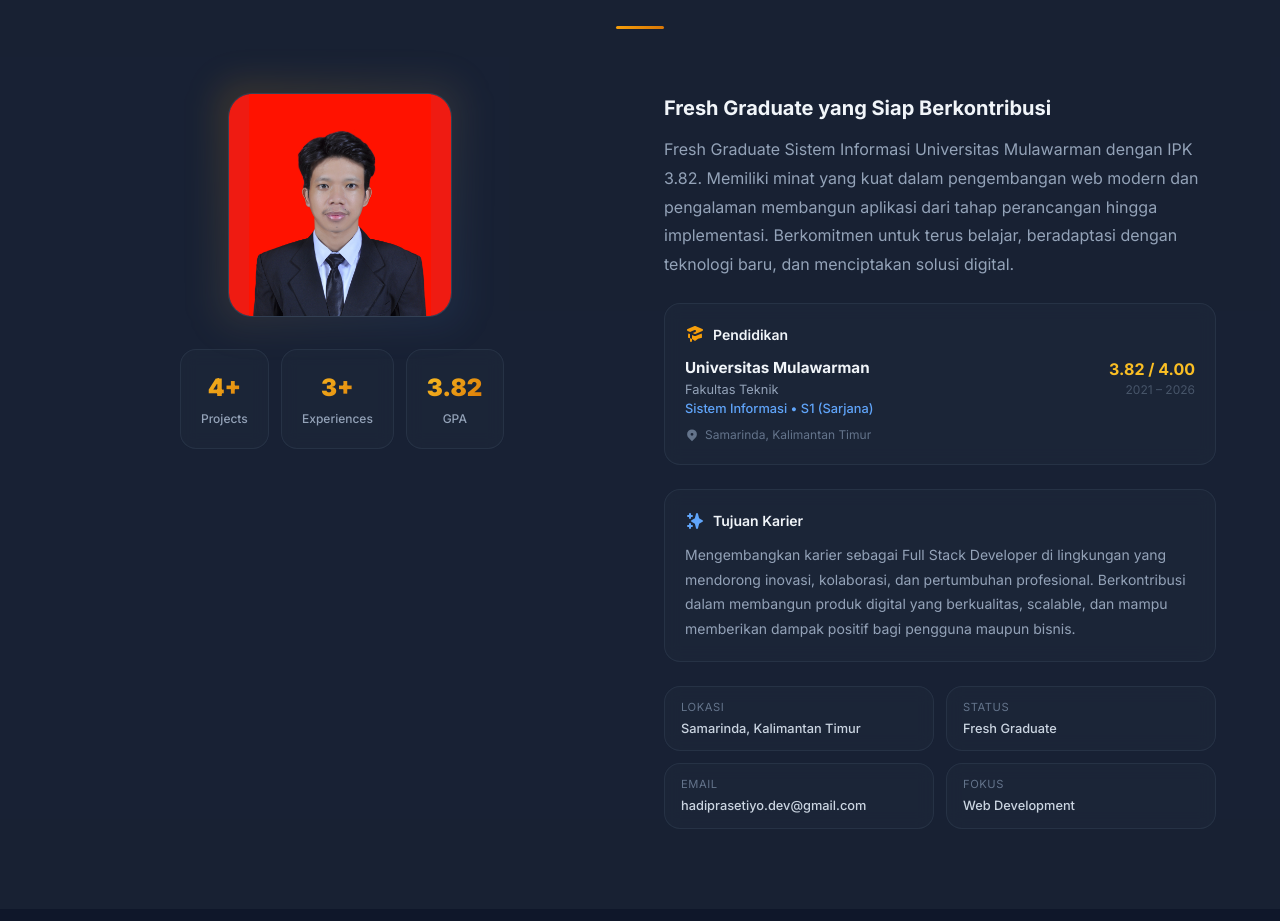
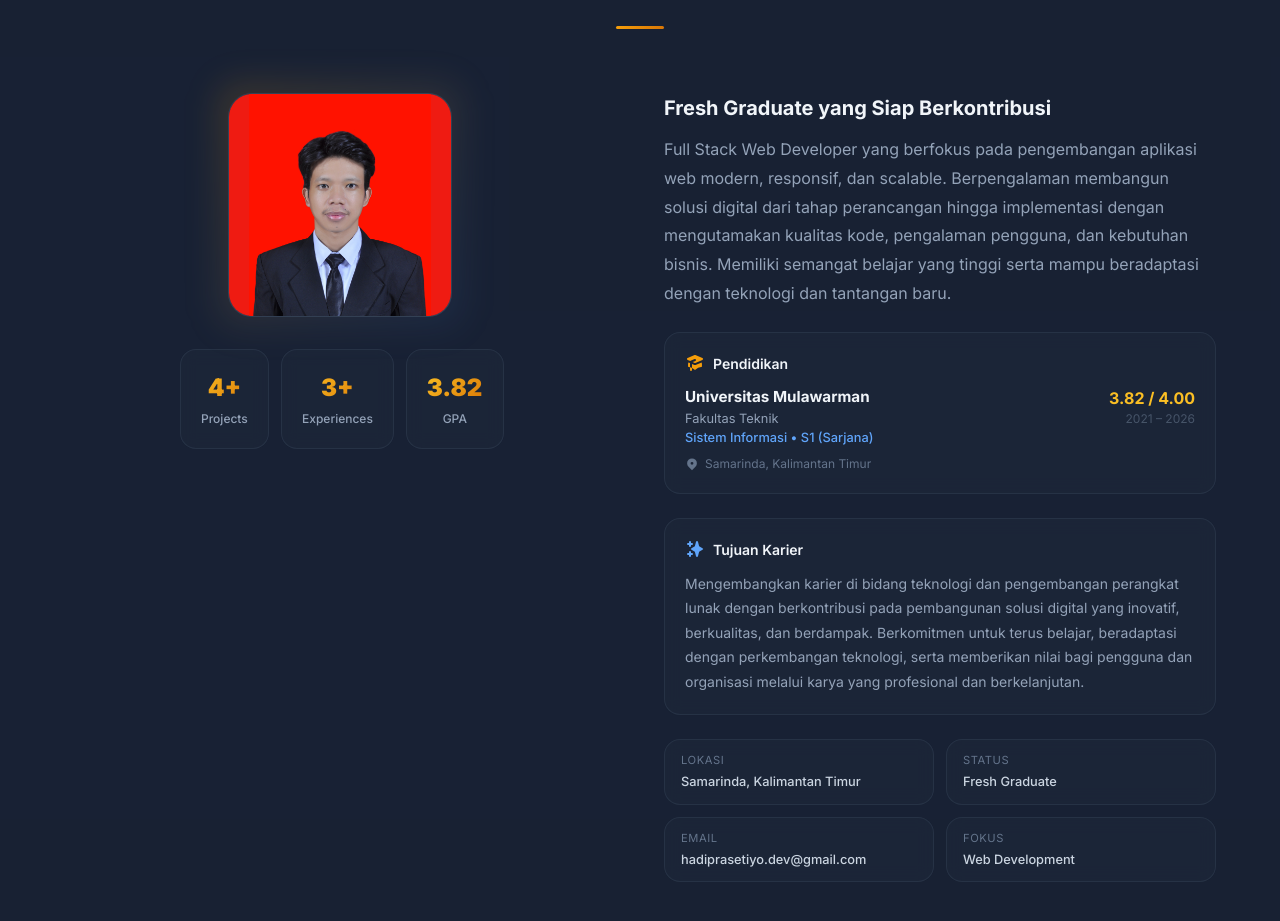
Before and after one commit to hadiprasetiyo/portfolio-v2, a React (Vite) app: page / in a window 1280 px wide. Shown: the part 960-1881 px from the top of the page. Built offline with nearby package versions, Linux system fonts and the light colour scheme.

Commit message:
docs: refine description and career goal

```diff
--- a/src/constants/index.js
+++ b/src/constants/index.js
@@ -22,9 +22,9 @@ export const personalInfo = {
   description:
     'Full Stack Web Developer yang berfokus pada pengembangan aplikasi web modern dan responsif. Berpengalaman menggunakan Laravel, PHP, dan MySQL serta terbiasa bekerja secara terstruktur dan kolaboratif.',
   shortBio:
-    'Fresh Graduate Sistem Informasi Universitas Mulawarman dengan IPK 3.82. Memiliki minat yang kuat dalam pengembangan web modern dan pengalaman membangun aplikasi dari tahap perancangan hingga implementasi. Berkomitmen untuk terus belajar, beradaptasi dengan teknologi baru, dan menciptakan solusi digital.',
+    'Full Stack Web Developer yang berfokus pada pengembangan aplikasi web modern, responsif, dan scalable. Berpengalaman membangun solusi digital dari tahap perancangan hingga implementasi dengan mengutamakan kualitas kode, pengalaman pengguna, dan kebutuhan bisnis. Memiliki semangat belajar yang tinggi serta mampu beradaptasi dengan teknologi dan tantangan baru.',
   careerGoal:
-    'Mengembangkan karier sebagai Full Stack Developer di lingkungan yang mendorong inovasi, kolaborasi, dan pertumbuhan profesional. Berkontribusi dalam membangun produk digital yang berkualitas, scalable, dan mampu memberikan dampak positif bagi pengguna maupun bisnis.',
+    'Mengembangkan karier di bidang teknologi dan pengembangan perangkat lunak dengan berkontribusi pada pembangunan solusi digital yang inovatif, berkualitas, dan berdampak. Berkomitmen untuk terus belajar, beradaptasi dengan perkembangan teknologi, serta memberikan nilai bagi pengguna dan organisasi melalui karya yang profesional dan berkelanjutan.',
 }
 
 export const education = {
```
